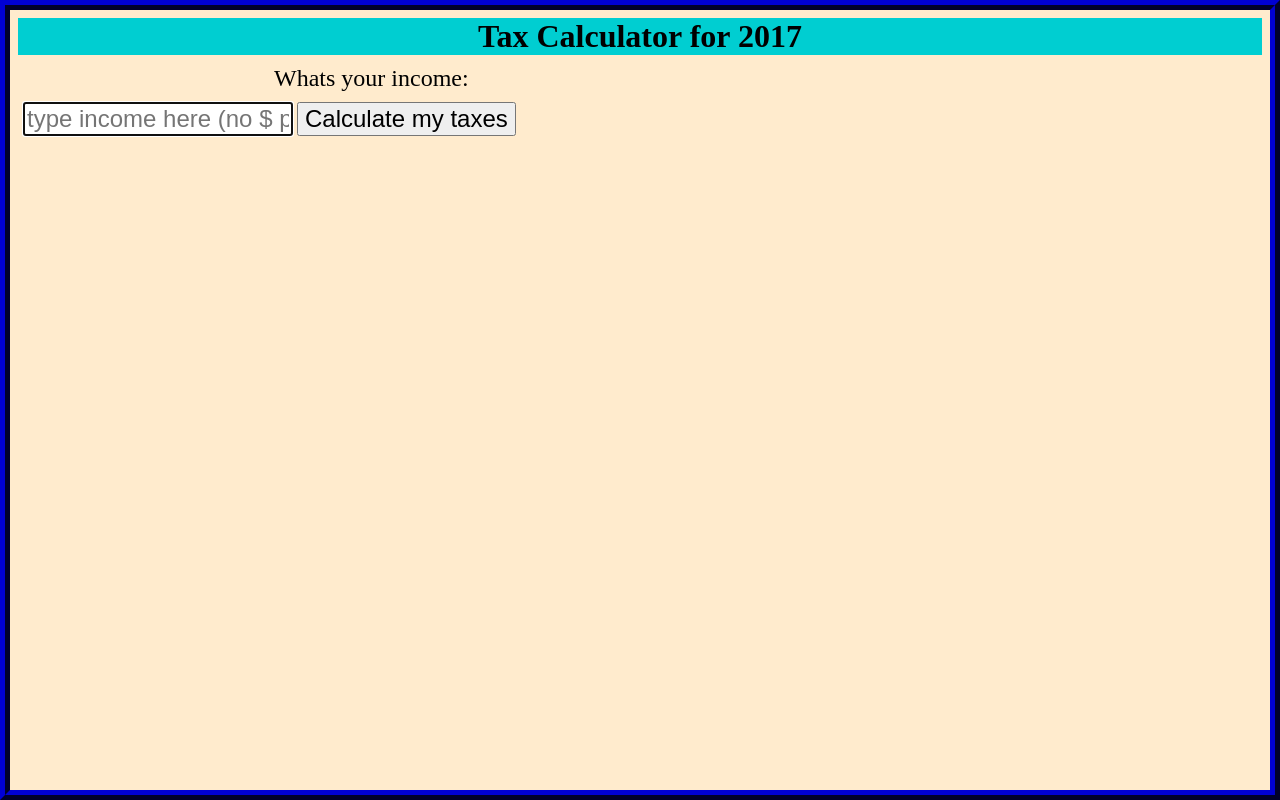
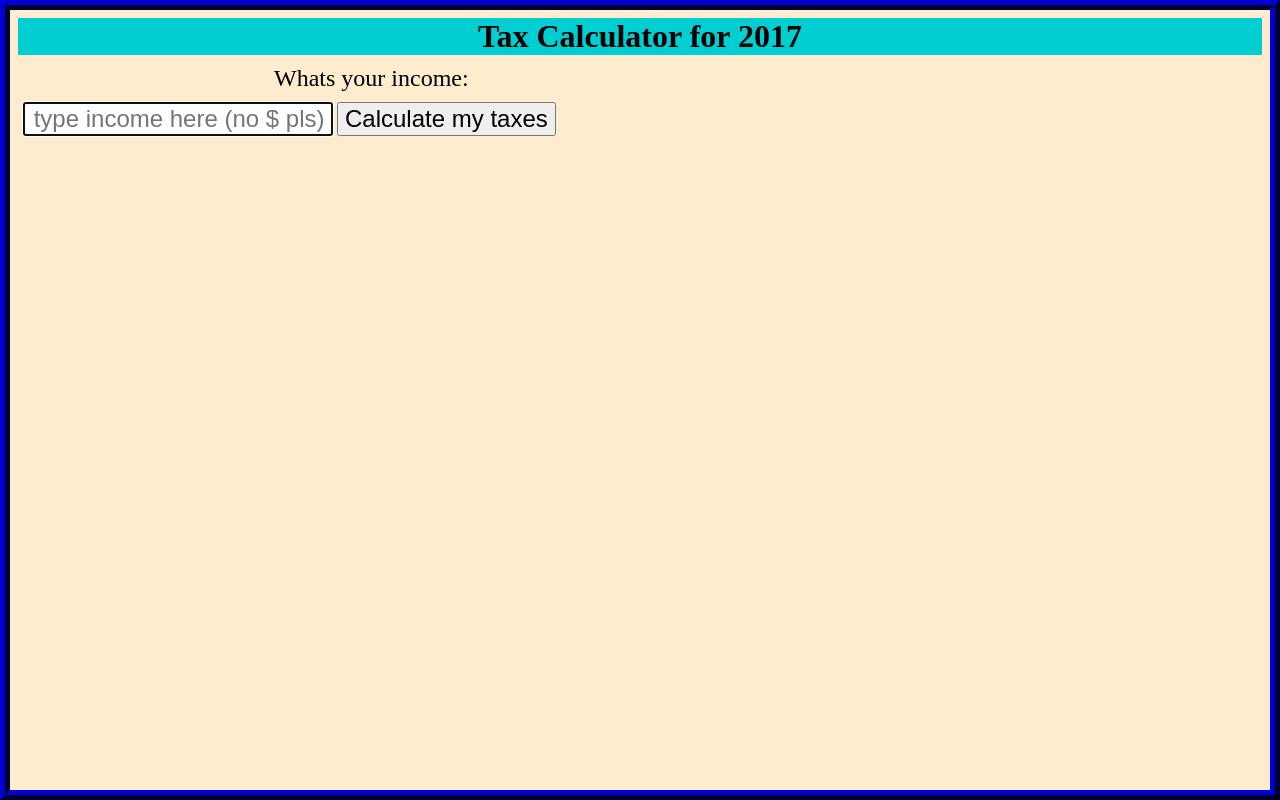
Before and after one commit to Gods1son/taxcalculator2017, a plain HTML site: page index.html in a window 1280 px wide. Drawn offline with Linux system fonts and the light colour scheme.

Commit message:
width adjusted

```diff
--- a/index.html
+++ b/index.html
@@ -6,8 +6,10 @@
     <link rel="stylesheet" href="indexcss.css">
     </head>
 <body>
-    <h1 style="text-align:center;font-size:2em;margin-bottom:10px;background-color:darkturquoise;">Tax Calculator for 2017</h1>
-    <span class="incometype2" style="margin-left:20vw;"> Whats your income:</span><br> <input type="text" id="income" class="incometype" placeholder="type income here (no $ pls)" autofocus style="margin-left:5px;margin-top:10px;margin-bottom:5px;width:270px">
+    <div style="background-color:darkturquoise;">
+    <h1 style="text-align:center;font-size:2em;margin-bottom:10px;">Tax Calculator for 2017</h1>
+    </div>
+    <span class="incometype2" style="margin-left:20vw;"> Whats your income:</span><br> <input type="text" id="income" class="incometype" placeholder=" type income here (no $ pls)" autofocus style="margin-left:5px;margin-top:10px;margin-bottom:5px;width:310px">
     <button id="calculate" onclick="test()" class="incometype">Calculate my taxes</button><br><br>
     <img src="loading3.gif" id="loading" width="40%" style="margin-left:10px;display:none;">
     <br>
```
